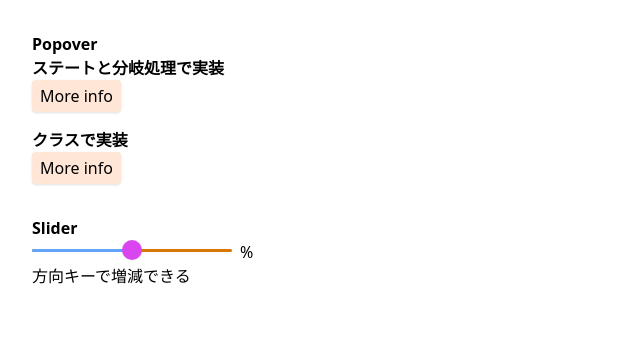
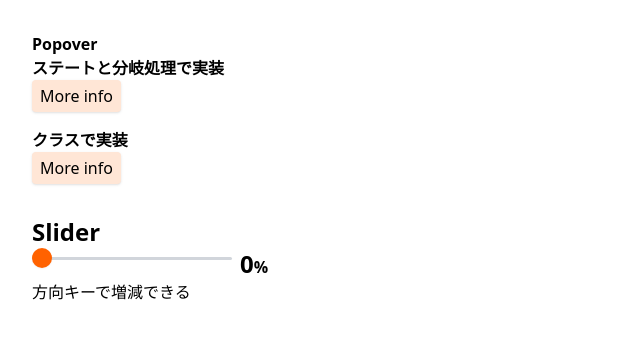
Before and after one commit to takunagai/sample-radix, a React (Vite) app: page / in a window 1280 px wide. Shown: the top 338 px of the page, without its empty margins (0-640 px from the left). Built offline with nearby package versions, Linux system fonts and the light colour scheme.

Commit message:
Slider にイベントを追加、数値を表示、スタイル変更

```diff
--- a/src/App.tsx
+++ b/src/App.tsx
@@ -4,9 +4,14 @@ import * as Slider from '@radix-ui/react-slider'
 import './index.css'
 
 const App = () => {
-  const [open, setOpen] = useState(false)
+  const [open, setOpen] = useState(false) // Popover 用
+  const [slideValues, setSlideValues] = useState([0]) // Slider 用
 
-  // const handleValueChange = () => {}
+  const handleSlideValueFull = () => {
+    if (slideValues[0] === 100) {
+      alert('完了！')
+    }
+  }
 
   return (
     <div className='flex flex-col gap-8 p-8'>
@@ -46,21 +51,25 @@ const App = () => {
       </section>
 
       <section>
-        <h2 className='font-bold'>Slider</h2>
+        <h2 className='text-2xl font-bold'>Slider</h2>
         <form className='flex gap-2'>
           <Slider.Root
-            defaultValue={[50]}
+            value={slideValues}
+            onValueChange={setSlideValues}
+            onValueCommit={handleSlideValueFull}
             max={100}
             step={10}
             aria-label='Progress'
             className='relative flex w-[200px] touch-none select-none items-center data-[orientation=horizontal]:h-[20px] data-[orientation=vertical]:h-[100px] data-[orientation=vertical]:w-[20px]'
           >
-            <Slider.Track className='relative flex-grow rounded-full bg-amber-600  data-[orientation=horizontal]:h-[3px] data-[orientation=vertical]:w-[3px]'>
-              <Slider.Range className='absolute h-full rounded-full bg-blue-400' />
+            <Slider.Track className='relative flex-grow rounded-full bg-gray-300  data-[orientation=horizontal]:h-[3px] data-[orientation=vertical]:w-[3px]'>
+              <Slider.Range className='absolute h-full rounded-full bg-primary-400' />
             </Slider.Track>
-            <Slider.Thumb className='block h-[20px] w-[20px] rounded-[10px] bg-fuchsia-500 shadow-sm hover:bg-fuchsia-500 focus:shadow-lg focus:outline-0' />
+            <Slider.Thumb className='block h-[20px] w-[20px] rounded-[10px] bg-primary-600 shadow-sm hover:bg-primary-500 focus:shadow-lg focus:outline-0' />
           </Slider.Root>
-          %
+          <b>
+            <span className='text-2xl'>{slideValues}</span>%
+          </b>
         </form>
         <ul>
           <li>方向キーで増減できる</li>
```
